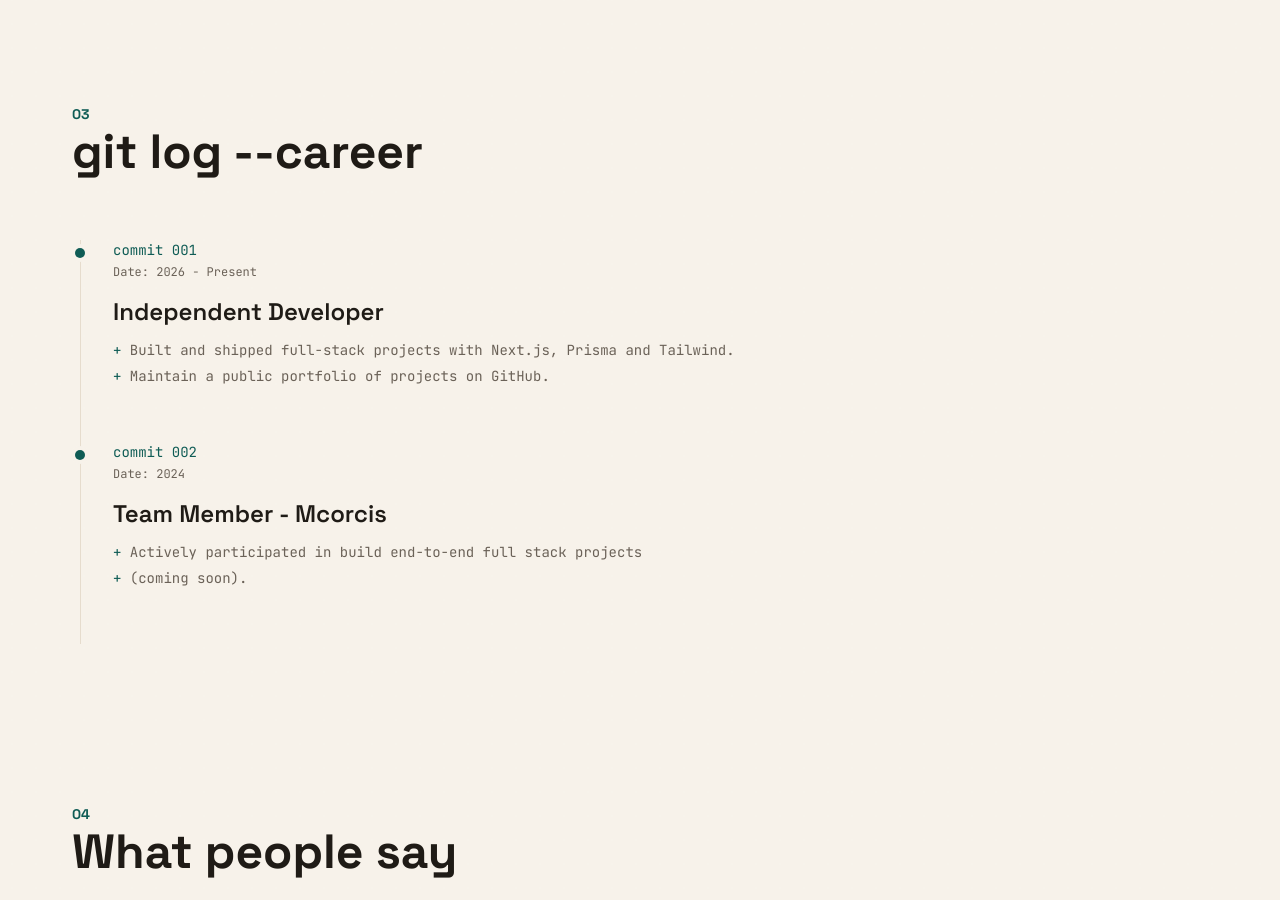
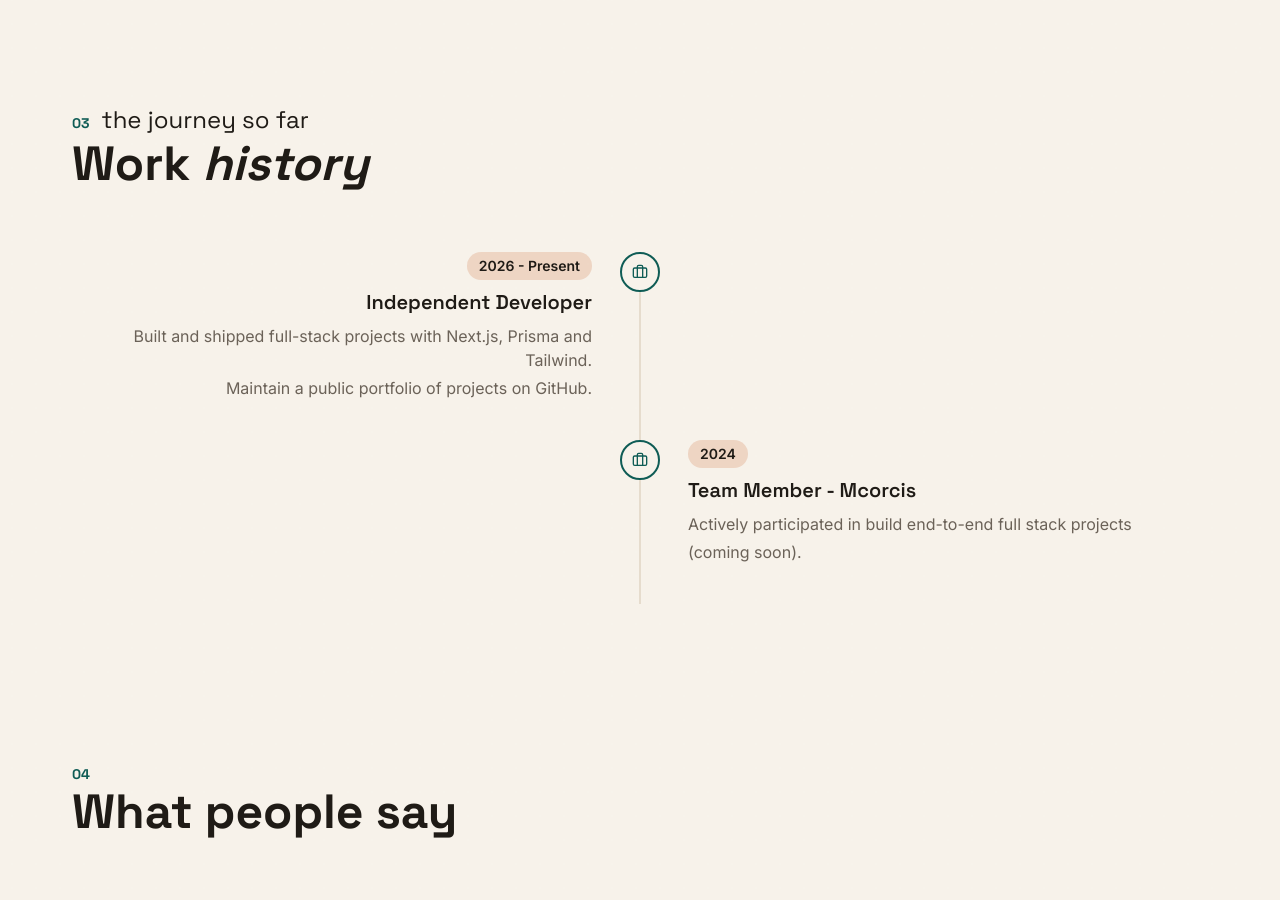
Before and after one commit to anold-a/amani-portfolio, a Next.js app: page / in a window 1280 px wide. Shown: the part 1980-2880 px from the top of the page. Built offline with nearby package versions, Linux system fonts and the light colour scheme.

Commit message:
implemented alternating timeline with icon markers and date chips

```diff
--- a/components/homepage/Experience.tsx
+++ b/components/homepage/Experience.tsx
@@ -1,29 +1,36 @@
-import SharedUI from "../layout/SharedUI";
-import Reveal from "../layout/Reveal";
+import { Briefcase } from "lucide-react";
+import SharedUI from "@/components/layout/SharedUI";
+import Reveal from "@/components/layout/Reveal";
 import { experience } from "@/lib/data";
 
 export default function Experience() {
   return (
-
-    <SharedUI id="exp" index="03" title="git log --career">
-      <ol className="relative ml-2 border-l border-line">
-        {experience.map((e) => (
-          <li key={e.id} className="relative pb-14 pl-8">
-            <span className="absolute -left-1.5 top-2 size-2.5 rounded-full bg-brand ring-4 ring-bg" />
-            <Reveal>
-              <p className="font-mono text-sm text-brand">commit {e.id}</p>
-              <p className="mt-1 font-mono text-xs text-muted">Date: {e.period}</p>
-              <h3 className="mt-4 font-display text-2xl font-semibold">{e.role}</h3>
-              <ul className="mt-3 space-y-1.5 font-mono text-sm text-muted">
-                {e.points.map((p) => (
-                  <li key={p}>
-                    <span className="text-brand">+</span> {p}
-                  </li>
-                ))}
-              </ul>
-            </Reveal>
-          </li>
-        ))}
+    <SharedUI id="exp" index="03" note="the journey so far" title={<>Work <span className="italic">history</span></>}>
+      <ol className="relative before:absolute before:left-5 before:top-0 before:h-full before:w-0.5 before:bg-line md:before:left-1/2 md:before:-translate-x-1/2">
+        {experience.map((e, i) => {
+          const right = i % 2 === 1;
+          return (
+            <li
+              key={e.id}
+              className={`relative pb-10 pl-14 md:w-1/2 ${right ? "md:ml-auto md:pl-12" : "md:pl-0 md:pr-12 md:text-right"}`}
+            >
+              <span
+                className={`absolute top-0 grid size-10 place-items-center rounded-full border-2 border-brand bg-bg text-brand ${
+                  right ? "left-0 md:-left-5" : "left-0 md:left-auto md:-right-5"
+                }`}
+              >
+                <Briefcase size={16} />
+              </span>
+              <Reveal>
+                <span className="inline-block rounded-full bg-accent/20 px-3 py-1 text-sm font-semibold">{e.period}</span>
+                <h3 className="mt-2 font-display text-xl font-semibold">{e.role}</h3>
+                <ul className="mt-2 space-y-1 text-muted">
+                  {e.points.map((p) => <li key={p}>{p}</li>)}
+                </ul>
+              </Reveal>
+            </li>
+          );
+        })}
       </ol>
     </SharedUI>
   );
```
